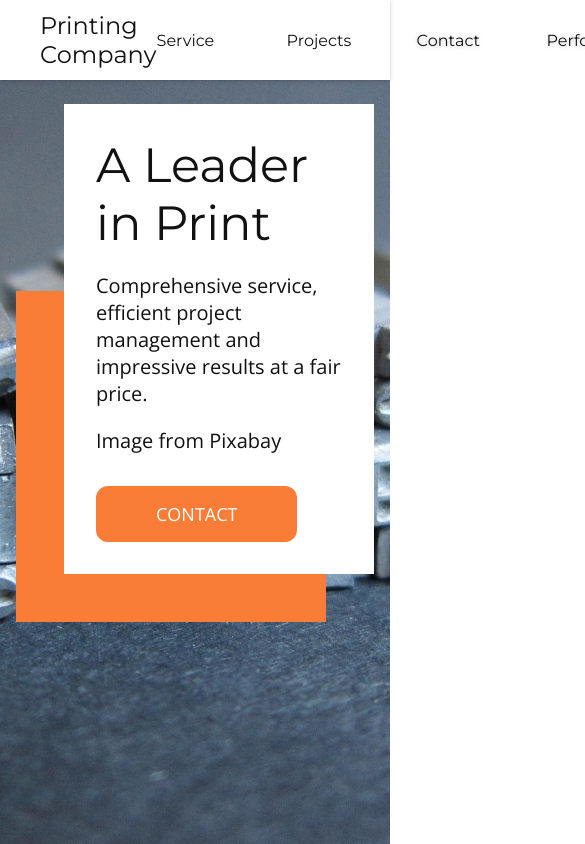
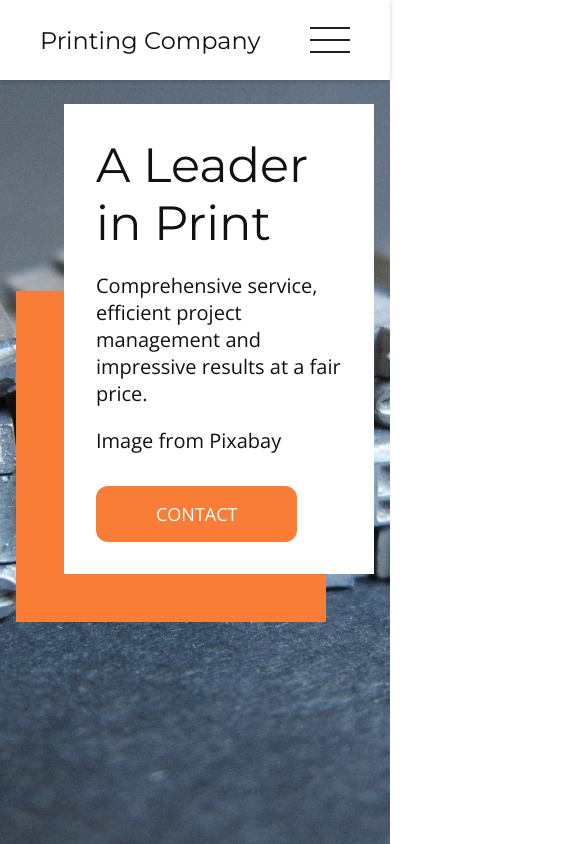
Before and after one commit to maksmuehlbauer/printing-company, an Angular app: page / in a window 390 px wide. Shown: the top 844 px of the page, 585 px wide, since content can reach past the window. Built offline with nearby package versions, Linux system fonts and the light colour scheme.

Commit message:
add BurgerMenu

```diff
--- a/src/app/shared/header/header.component.html
+++ b/src/app/shared/header/header.component.html
@@ -1,15 +1,13 @@
-<section [class.z-index]="menuVisible">
+<section>
     <div class="desk-width">
         <nav>
             <h1><a href="">Printing Company</a></h1>
             <img src="./../../../assets/images/head-section/menu.png" (click)="menuToggle()">
-            <div>
-                <div class="menu">
-                    <a href="#service">Service</a>
-                    <a href="#projects">Projects</a>
-                    <a href="#contact">Contact</a>
-                    <a href="#performance">Performance</a>
-                </div>
+            <div class="menu" [ngClass]="toggleMenu()">
+                <a href="#service" (click)="menuToggle()">Service</a>
+                <a href="#projects" (click)="menuToggle()">Projects</a>
+                <a href="#contact" (click)="menuToggle()">Contact</a>
+                <a href="#performance" (click)="menuToggle()">Performance</a>
             </div>
         </nav>
     </div>
--- a/src/app/shared/header/header.component.scss
+++ b/src/app/shared/header/header.component.scss
@@ -8,9 +8,9 @@ section {
     top: 0;
     left: 0;
     right: 0;
-
+    z-index: 1;
+    transition: z-index 1000ms ease-out;
 }
-
 
 .desk-width {
     width: 100%;
@@ -55,6 +55,9 @@ nav {
             font-weight: 500;
         }
     }
+    >.mobile-menu {
+        display: none
+    }
 }
 
 @media (max-width: 1280px) {
@@ -62,3 +65,35 @@ nav {
         padding: 0 40px;
     }
 }
+
+@media (max-width: 900px) {
+    .menu {
+        @include display();
+        flex-direction: column;
+        gap: 80px;
+        text-align: center;
+        position: fixed;
+        top: 80px;
+        right: 0;
+        bottom: 0;
+        left: 0;
+        background-color: aliceblue;
+        height: 100vh;
+        transform: translateX(-900px);
+        transition: transform 500ms ease-in-out;
+        a {
+            font-size: 24px;
+            width: auto;
+        }
+    }
+
+    .menu-open {
+        transform: translateX(0);
+    }
+
+    nav {
+        >img {
+            display: flex;
+        }
+    }
+}
--- a/src/app/shared/header/header.component.ts
+++ b/src/app/shared/header/header.component.ts
@@ -11,26 +11,36 @@ import { Component } from '@angular/core';
 export class HeaderComponent {
 
  menuVisible: boolean = false;
-//  scrollEnabled: boolean = true;
+ scrollEnabled: boolean = true;
 
 menuToggle() {
   if(!this.menuVisible) {
     this.menuVisible = true;
-    // this.toggleScrolling()
+    this.toggleScrolling()
   } else {
     this.menuVisible = false;
-    // this.toggleScrolling()
+    this.toggleScrolling()
   }
 }
 
-// toggleScrolling() {
-//   if (this.scrollEnabled) {
-//       document.body.style.overflow = 'hidden';
-//       this.scrollEnabled = false;
-//   } else {
-//       document.body.style.overflow = 'auto';
-//       this.scrollEnabled = true;
-//   }
+removeZindexAfterDelay() {
+  setTimeout(() => {
+    this.menuVisible = false;
+  }, 500);
+}
 
-//   }
+toggleMenu(): string {
+  return this.menuVisible ? 'menu-open' : '';
 }
+
+toggleScrolling() {
+  if (this.scrollEnabled) {
+      document.body.style.overflow = 'hidden';
+      this.scrollEnabled = false;
+  } else {
+      document.body.style.overflow = 'auto';
+      this.scrollEnabled = true;
+  }
+
+}
+}
```
